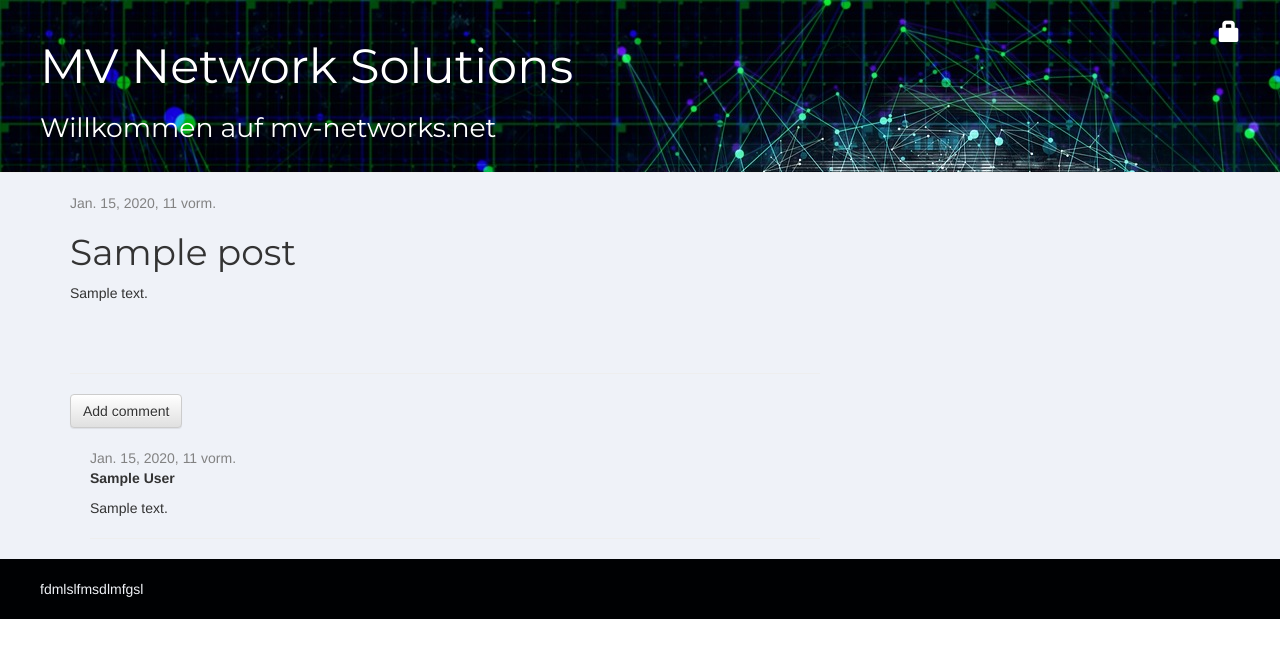
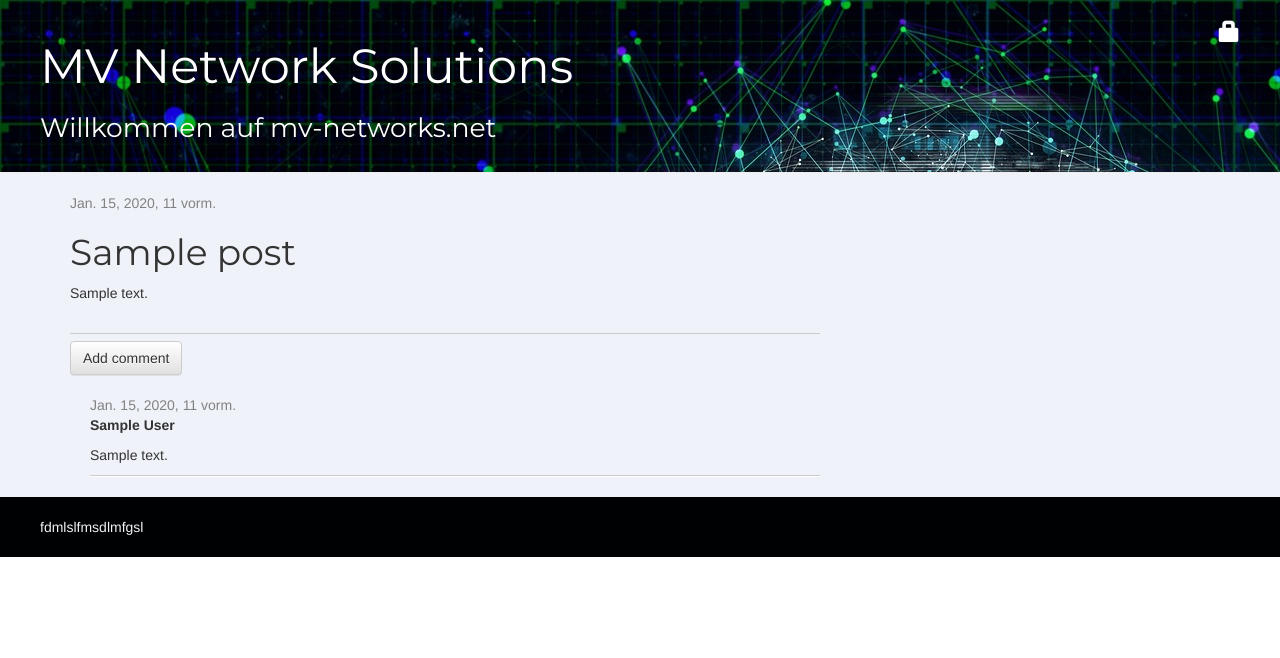
Before and after one commit to dnzlmv/my-first-blog, a Django app: page /post/1/ in a window 1280 px wide. Shown: the top 658 px of the page. Run offline with Django 3.2, Linux system fonts and the light colour scheme; tables that the repository leaves empty hold one stand-in row (values such as "Sample post"); some libraries are stand-ins or nearby versions.

Commit message:
CSS, Favicon

```diff
--- a/blog/static/css/blog.css
+++ b/blog/static/css/blog.css
@@ -36,6 +36,16 @@
   margin:0 auto;
 }
 
+hr {
+    display: block;
+    height: 0.5px;
+    border: 0;
+    border-top: 0.2px solid #ccc;
+    margin: 0.5em 0;
+    padding: 0;
+    background-color: #ffffff;
+}
+
 h1, h2, h3, h4 {
   font-family: 'Montserrat';
 }
@@ -44,7 +54,7 @@ h1, h2, h3, h4 {
   color: #828282;
 }
 
-.comment_count {
+.comment_count a, .post a {
   color: #828282;
 }
 
@@ -64,7 +74,7 @@ h1, h2, h3, h4 {
 }
 
 .post {
-  margin-bottom: 70px;
+  margin-bottom: 30px;
 }
 
 .post h1 a, .post h1 a:visited {
--- a/blog/templates/blog/base.html
+++ b/blog/templates/blog/base.html
@@ -6,6 +6,7 @@
         <link rel="stylesheet" href="//maxcdn.bootstrapcdn.com/bootstrap/3.2.0/css/bootstrap-theme.min.css">
         <link href="https://fonts.googleapis.com/css?family=Montserrat" rel='stylesheet' type='text/css'>
         <link rel="stylesheet" href="{% static 'css/blog.css' %}">
+        <link rel="shortcut icon" type="image/png" href="{% static 'bilder/favicon.ico' %}">
 
     </head>
 
--- a/blog/templates/blog/post_list.html
+++ b/blog/templates/blog/post_list.html
@@ -7,7 +7,7 @@
                         			<p>Veröffentlicht am: {{ post.published_date }}</p>
                     				</div>
                     				<h1><a href="{% url 'post_detail' pk=post.pk %} ">{{ post.title }}</a></h1>
-                    				<p>{{ post.text|linebreaksbr }}</p>
+                    				<p>{{ post.text|linebreaksbr|truncatewords:"60" }} <a href="{% url 'post_detail' pk=post.pk %}">Weiterlesen</a></p>
 
                 <div class="comment_count">  <a href="{% url 'post_detail' pk=post.pk %}">Comments: {{ post.approved_comments.count }}</a>    </div>
 
```
Also changed, not shown: blog/static/bilder/favicon.ico (added).
